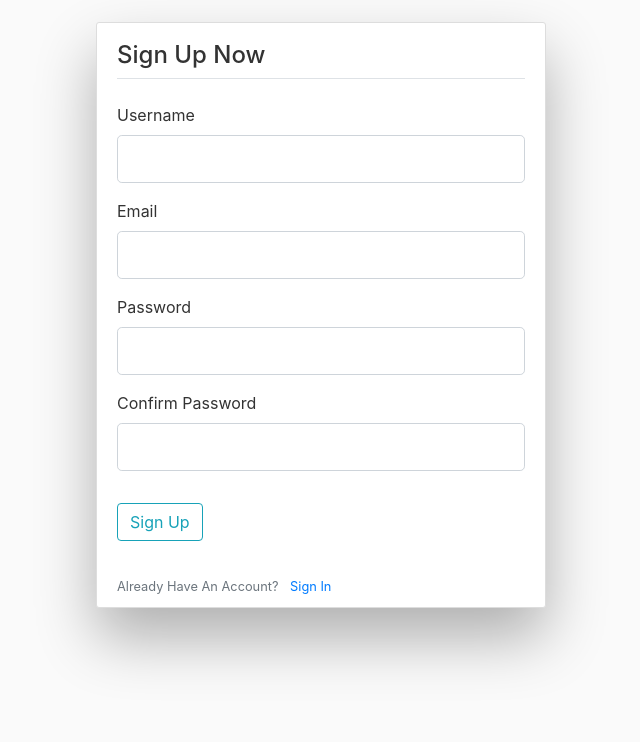
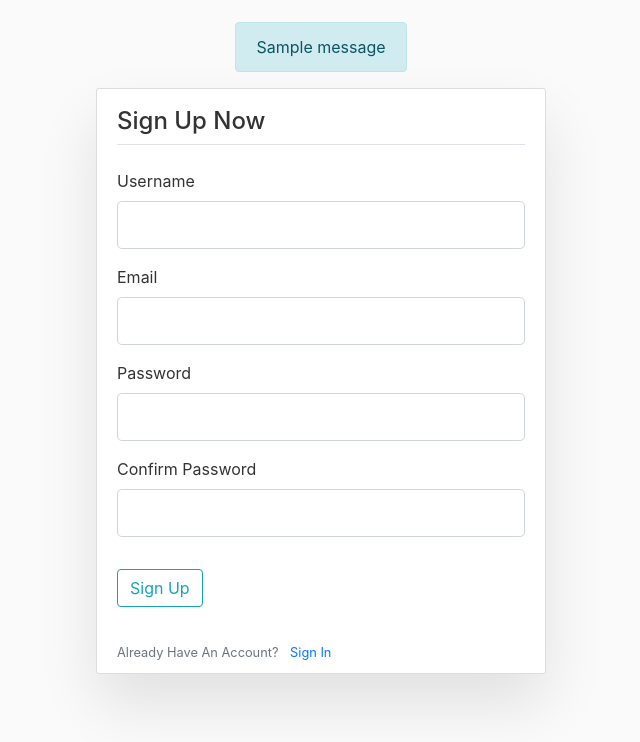
Before and after one commit to MohamedAbdelmagid/awesome-blog, a Flask app: page /register in a window 1280 px wide. Shown: the part 58-800 px from the top of the page, without its empty margins (319-959 px from the left). Run offline with Flask 2, Linux system fonts and the light colour scheme; one stand-in notice (Sample message) is shown; some libraries are stand-ins or nearby versions.

Commit message:
Fix some bugs

```diff
--- a/config.py
+++ b/config.py
@@ -34,6 +34,8 @@ class Config(object):
 class ProductionConfig(Config):
     DEBUG = False
 
+    SQLALCHEMY_DATABASE_URI = 'sqlite:///' + os.path.join(basedir, 'app.db')
+
 
 class StagingConfig(Config):
     DEVELOPMENT = True
--- a/webapp/__init__.py
+++ b/webapp/__init__.py
@@ -12,7 +12,7 @@ from flask_bootstrap import Bootstrap
 
 from elasticsearch import Elasticsearch
 
-from config import Config
+from config import *
 
 
 db = SQLAlchemy()
--- a/webapp/auth/routes.py
+++ b/webapp/auth/routes.py
@@ -6,6 +6,7 @@ from flask_login import current_user, login_user, logout_user, login_required
 from webapp import db
 from webapp.models import User
 from webapp.auth import auth_blueprint as auth
+from webapp.auth.email import send_password_reset_email
 from webapp.auth.forms import LoginForm, RegistrationForm, ResetPasswordForm, ResetPasswordRequestForm
 
 
--- a/webapp/static/css/custom.css
+++ b/webapp/static/css/custom.css
@@ -65,8 +65,8 @@ form textarea {
   max-width: 450px;
   position: relative;
   padding: 0px;
-  -webkit-box-shadow: 0 30px 60px 0 rgba(0,0,0,0.3);
-  box-shadow: 0 30px 60px 0 rgba(0,0,0,0.3);
+  -webkit-box-shadow: 0 30px 60px 0 rgba(0,0,0,0.1);
+  box-shadow: 0 30px 60px 0 rgba(0,0,0,0.1);
 }
 
 .content-section {
--- a/webapp/templates/layout-out.html
+++ b/webapp/templates/layout-out.html
@@ -26,9 +26,21 @@
         </div>
     </header>
 
+    <div class="container-login-out">
+    {% with messages = get_flashed_messages() %}
+        {% if messages %}
+            {% for message in messages %}
+                <div class="alert alert-info" role="alert" style="max-width: 450px;">
+                    {{ message }}
+                </div>
+            {% endfor %}
+        {% endif %}
+    {% endwith %}
+
     {# application content needs to be provided in the app_content block #}
 	{% block app_content %}
 	{% endblock %}
+    </div>
 
 	<!-- Bootstrap core JavaScript -->
 	<script src="{{ url_for('static', filename='vendor/jquery/jquery.min.js') }}"></script>
--- a/webapp/templates/layout.html
+++ b/webapp/templates/layout.html
@@ -176,4 +176,10 @@
 			});
 		});
     </script>
+
+	<script>
+	setTimeout(() => {
+		document.querySelector('.alert').remove()
+	}, 7000);
+	</script>
 {% endblock %}
--- a/webapp/utils.py
+++ b/webapp/utils.py
@@ -19,7 +19,7 @@ def store_image(form_image):
     _, f_ext = os.path.splitext(form_image.filename)
     image_fn = random_hex + f_ext
     # Make a path to the static/pics directory
-    image_path = os.path.join(app.root_path, 'static/pics', image_fn)
+    image_path = os.path.join(current_app.root_path, 'static/pics', image_fn)
 
     # Resize the image before saving it
     output_size = (125, 125)
```
Also changed, not shown: app.db, webapp/static/pics/ae8c8a5398496f6e.jpg (added), 1 other file.
